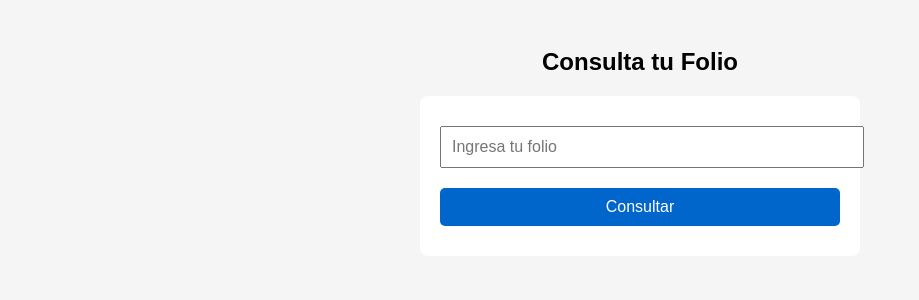
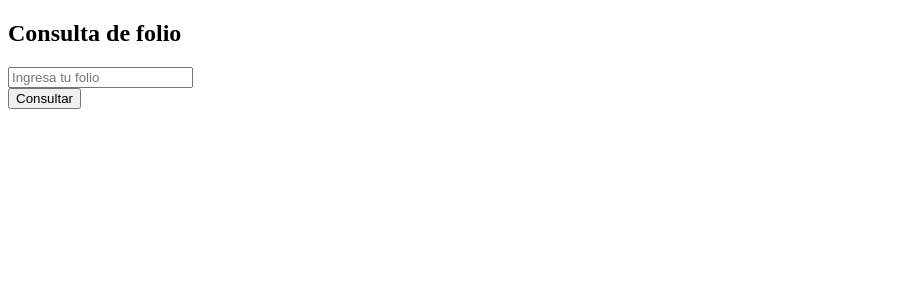
Before and after one commit to Gsr1989/registro-vehiculos, a Flask app: page /consulta in a window 1280 px wide. Shown: the top 300 px of the page, without its empty margins (0-919 px from the left). Run offline with Flask 3, Linux system fonts and the light colour scheme.

Commit message:
Update consulta_folio.html

```diff
--- a/templates/consulta_folio.html
+++ b/templates/consulta_folio.html
@@ -1,20 +1,14 @@
 <!DOCTYPE html>
 <html lang="es">
 <head>
-    <meta charset="UTF-8">
-    <title>Consulta de Folio</title>
-    <style>
-        body { font-family: sans-serif; background-color: #f5f5f5; padding: 20px; }
-        form { background: white; padding: 20px; border-radius: 8px; max-width: 400px; margin: auto; }
-        input, button { width: 100%; padding: 10px; margin: 10px 0; font-size: 16px; }
-        button { background-color: #0066cc; color: white; border: none; border-radius: 5px; cursor: pointer; }
-    </style>
+  <meta charset="UTF-8">
+  <title>Consulta</title>
 </head>
 <body>
-    <h2 style="text-align: center;">Consulta tu Folio</h2>
-    <form method="POST" action="/resultado_consulta">
-        <input type="text" name="folio" placeholder="Ingresa tu folio" required>
-        <button type="submit">Consultar</button>
-    </form>
+  <h2>Consulta de folio</h2>
+  <form method="POST" action="/resultado_consulta">
+    <input type="text" name="folio" placeholder="Ingresa tu folio" required><br>
+    <button type="submit">Consultar</button>
+  </form>
 </body>
 </html>
```
